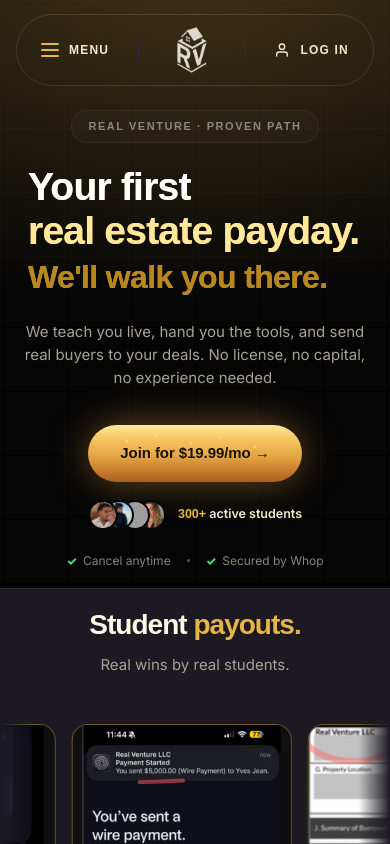
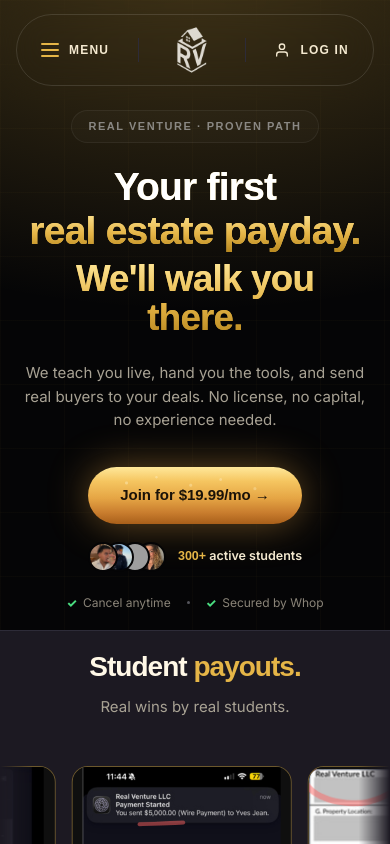
Before and after one commit to keeganburke/real-venture-landing, a Next.js app: page / in a window 390 px wide. Shown: the top 844 px of the page. Built offline with nearby package versions, Linux system fonts and the light colour scheme; grey boxes are pictures that could not be loaded; a web font is replaced by a local one.

Commit message:
hero mobile: center align, gold gradient on lines 2+3, sized to fit

```diff
--- a/app/globals.css
+++ b/app/globals.css
@@ -1418,7 +1418,7 @@ body.modal-open{overflow:hidden}
     display: flex;
     flex-direction: column;
     gap: 4px;
-    text-align: left;
+    text-align: center;
     padding: 0 4px;
   }
   .lp-hero-line-1 {
@@ -1429,22 +1429,21 @@ body.modal-open{overflow:hidden}
     font-weight: 900;
     letter-spacing: -0.02em;
   }
-  .lp-hero-line-2 {
+  .lp-hero-line-2,
+  .lp-hero-line-3 {
     display: block;
-    color: var(--gold-bright, #F5D578);
     font-size: clamp(36px, 10vw, 56px);
     line-height: 1.05;
     font-weight: 900;
     letter-spacing: -0.02em;
+    background: linear-gradient(180deg, #FFE89A 0%, #E5B547 55%, #B8881F 100%);
+    -webkit-background-clip: text;
+    background-clip: text;
+    color: transparent;
   }
   .lp-hero-line-3 {
-    display: block;
-    color: var(--gold-deep, #C99A2E);
-    font-size: 32px;
-    line-height: 1.1;
-    font-weight: 900;
-    letter-spacing: -0.02em;
     margin-top: 4px;
+    font-size: clamp(32px, 9.4vw, 56px);
   }
 }
 
```
